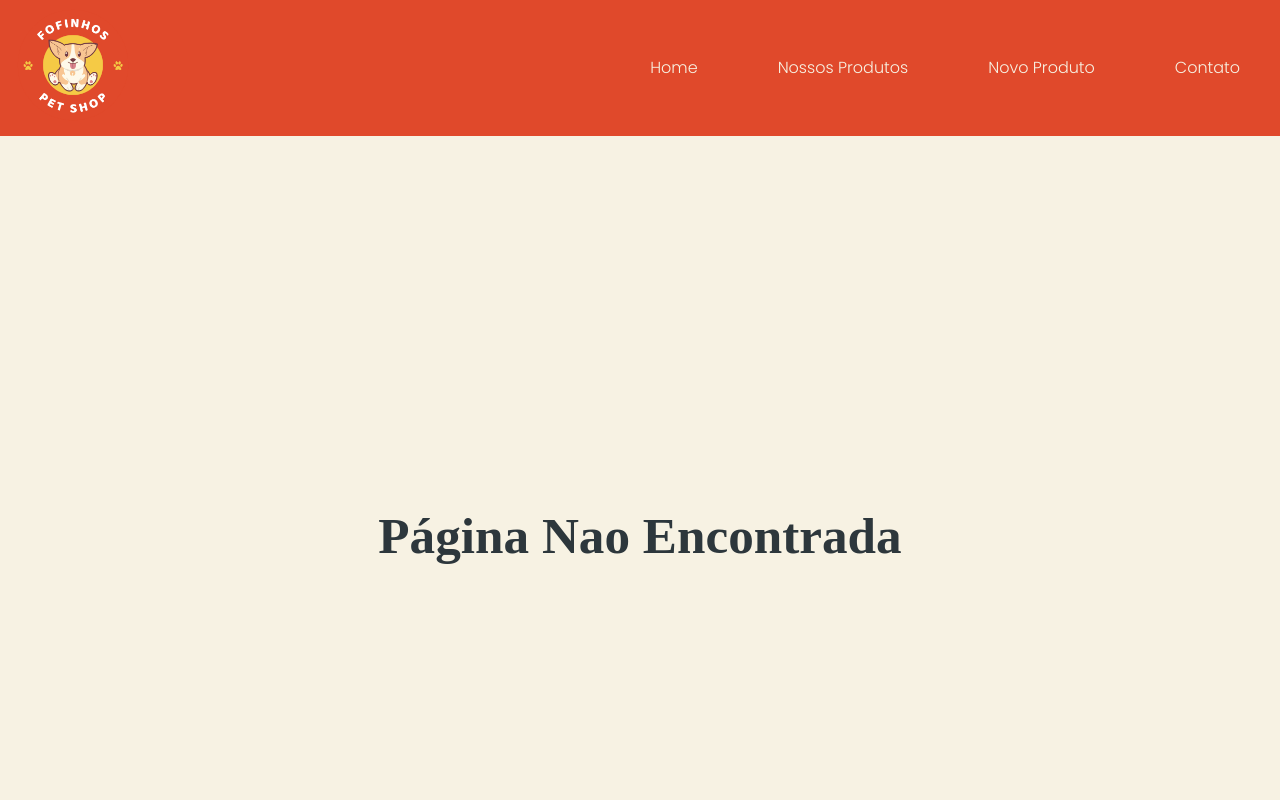
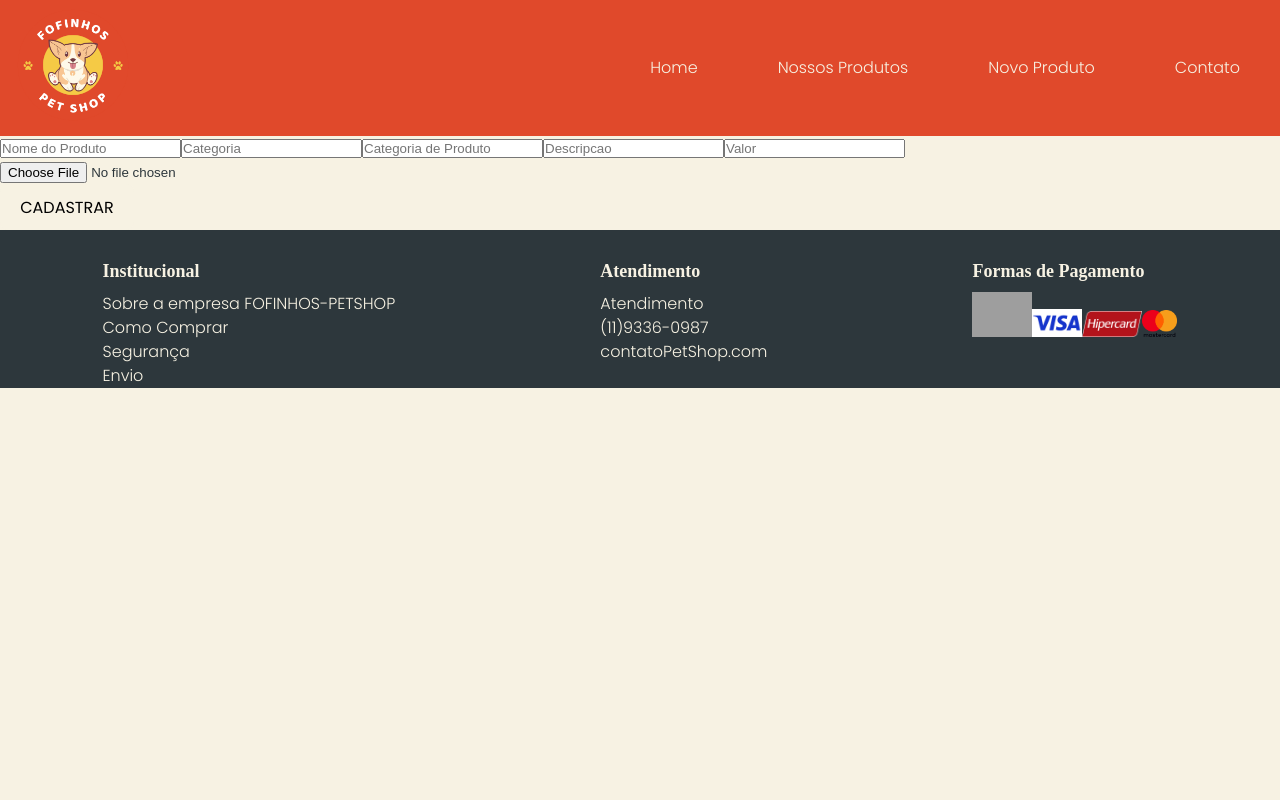
Before and after one commit to Solangelis/petShopToti, a React (Vite) app in the folder cliente/: page /editar-produto/1 in a window 1280 px wide. Shown: the top 800 px of the page. Built offline with nearby package versions, Linux system fonts and the light colour scheme; no server answers; grey boxes are pictures that could not be loaded; a web font is replaced by a local one.

Commit message:
Instalando Formik y corrigiendo errores en POST y PUT

```diff
--- a/cliente/src/App.jsx
+++ b/cliente/src/App.jsx
@@ -1,7 +1,7 @@
 import { Routes, Route } from 'react-router-dom';
 import Navbar from './components/Navbar/Navbar';
 import Home from './pages/Home';
-import ProdutoForm from './pages/ProdutoForm';
+// import ProdutoForm from './pages/ProdutoForm';
 import PaginaDoProduto from './pages/PaginaDoProduto';
 import Contato from './pages/Contato';
 import NaoEncontrada from './pages/NaoEncontrada';
@@ -18,8 +18,8 @@ function App() {
       <Routes>
         <Route path='/' element={<Home />} />
         <Route path='/criar-produto' element={<FormProdutos />} />
-        {/* <Route path='/novo-produto' element={<ProdutoForm />} />
-        <Route path='/editar-produto/:id' element={<ProdutoForm />} /> */}
+        {/* <Route path='/novo-produto' element={<ProdutoForm />} /> */}
+        <Route path='/editar-produto/:id' element={<FormProdutos />} />
         <Route path='/produtos/:id' element={<PaginaDoProduto />} />
         <Route path='/contato' element={<Contato />} />
         <Route path='*' element={<NaoEncontrada />} />
--- a/cliente/src/api/produtos.api.jsx
+++ b/cliente/src/api/produtos.api.jsx
@@ -2,6 +2,31 @@ import { api } from './index.axios';
 
 export const obterReqProdutos = async () => await api.get('/produtos');
 
-export const criarReqProdutos = async (produto) => await api.post('/produtos', produto);
+export const criarReqProdutos = async (produto) => {
+  const formData = new FormData();
+  for(let key in produto){
+    formData.append(key, produto[key])
+  }
+
+   return await api.post('/produtos', formData,{
+    headers:{
+      'Content-Type': 'multipart/form-data'
+    }
+  });
+}
+
+export const updateReqProdutos = async (id, newProdutos) => {
+  const formData = new FormData();
+  for (let key in newProdutos) {
+    formData.append(key, newProdutos[key]);
+  }
+  return await api.put('/produtos/' + id, formData, {
+    headers: {
+      'Content-Type': 'multipart/form-data',
+    },
+  });
+};
+
+export const obterReqProduto = async(id) => await api.get('/produtos/' + id)
 
 export const deleteReqProdutos = async (id) => await api.delete('/produtos/' + id)
--- a/cliente/src/context/ProdutosProvider.jsx
+++ b/cliente/src/context/ProdutosProvider.jsx
@@ -3,6 +3,8 @@ import {
   obterReqProdutos,
   criarReqProdutos,
   deleteReqProdutos,
+  obterReqProduto,
+  updateReqProdutos,
 } from '../api/produtos.api';
 import { useNavigate } from 'react-router-dom';
 
@@ -35,6 +37,26 @@ export const ProdutosProvider = ({ children }) => {
     navigate('/');
   };
 
+  const getProduct = async (id) => {
+    try {
+      const res = await obterReqProduto(id);
+      return res.data
+    } catch (error) {
+      console.log(error)
+
+    }
+  }
+
+  const updateProduct = async (id, produto) => {
+    try {
+      const res = await updateReqProdutos(id, produto)
+      setProdutos(produtos.map((produto) => produto._id === id ? res.data : produto))
+    } catch (error) {
+      console.error({'Message': error})
+    }
+
+  }
+
   useEffect(() => {
     getProducts();
   }, []);
@@ -45,6 +67,8 @@ export const ProdutosProvider = ({ children }) => {
         produtos,
         createProduct,
         deleteProduct,
+        getProduct,
+        updateProduct,
       }}
     >
       {children}
--- a/cliente/src/pages/FormProdutos.jsx
+++ b/cliente/src/pages/FormProdutos.jsx
@@ -1,35 +1,69 @@
+import { useEffect, useState } from 'react';
 import { Formik, Form, Field } from 'formik';
 import { useProdutos } from '../context/ProdutosProvider';
-import { useNavigate } from 'react-router-dom';
+import { useNavigate, useParams } from 'react-router-dom';
 
 export default function FormProdutos() {
-  const { createProduct } = useProdutos();
+  const { createProduct, getProduct, updateProduct } = useProdutos();
   const navigate = useNavigate();
+  const params = useParams();
+  const [produto, setProduto] = useState({
+    titulo: '',
+    categoria: '',
+    categoriaProduto: '',
+    descripcao: '',
+    valor: '',
+    image: null,
+  });
+
+  useEffect(() => {
+    if (params.id) {
+      (async () => {
+        const res = await getProduct(params.id);
+        setProduto({
+          titulo: res.titulo,
+          categoria: res.categoria,
+          categoriaProduto: res.categoriaProduto,
+          descripcao: res.descripcao,
+          valor: res.valor
+        });
+      })();
+    }
+  }, [params.id, getProduct]);
+
   return (
     <>
       <Formik
-        initialValues={{
-          titulo: '',
-          categoria: '',
-          categoriaProduto: '',
-          descripcao: '',
-          valor: '',
-        }}
-
+        initialValues={produto}
         onSubmit={async (values, actions) => {
-
-          await createProduct(values);
+          if (params.id) {
+            await updateProduct(params.id, values);
+            navigate('/produtos' + params.id)
+          } else {
+            await createProduct(values);
+          }
+          actions.setSubmitting(false);
           navigate('/');
         }}
+        enableReinitialize
       >
-        {({ handleSubmit }) => (
+        {({ handleSubmit, setFieldValue, isSubmitting }) => (
           <Form onSubmit={handleSubmit}>
             <Field name='titulo' placeholder='Nome do Produto' />
             <Field name='categoria' placeholder='Categoria' />
             <Field name='categoriaProduto' placeholder='Categoria de Produto' />
             <Field name='descripcao' placeholder='Descripcao' />
             <Field type='number' name='valor' placeholder='Valor' />
-            <button type='submit'>Cadastrar</button>
+            <div className='image_imput'>
+              <input
+                type='file'
+                name='image'
+                onChange={(e) => setFieldValue('image', e.target.files[0])}
+              />
+            </div>
+            <button type='submit' disabled={isSubmitting}>
+              {isSubmitting ? 'Carregando...' : 'Cadastrar'}
+            </button>
           </Form>
         )}
       </Formik>
--- a/cliente/src/pages/PaginaDoProduto.jsx
+++ b/cliente/src/pages/PaginaDoProduto.jsx
@@ -4,34 +4,29 @@ import { useParams, useNavigate } from 'react-router-dom';
 import './syles/PaginadoProduto.css';
 
 export default function PaginaDoProduto() {
-  const { deleteProduct } = useProdutos();
+  const { deleteProduct, getProduct } = useProdutos();
   const params = useParams();
   const navigate = useNavigate();
+
   const [produto, setProduto] = useState({
-    image: '',
     titulo: '',
+    categoria: '',
     categoriaProduto: '',
     descripcao: '',
     valor: '',
+    image: ''
   });
-  //Mostrar Produto
-  const fetchProduto = async () => {
-    const res = await api.get('/produtos/' + params.id);
-    setProduto(res.data);
-  };
-  //Valor porcentagem dinamico
-  var porcentagem = (produto.valor * 20) / 100;
+
+  let porcentagem = (produto.valor * 20) / 100;
   porcentagem += produto.valor;
 
   useEffect(() => {
-    fetchProduto();
-  }, [params.id]);
+    (async() => {
+      const produto = await getProduct(params.id);
+      setProduto(produto)
+    })();
+  }, []);
 
-  //Deletar
-  // const handleDelete = async () => {
-  //   const res = await api.delete('/produtos/' + params.id);
-  //   navigate('/');
-  // };
 
   return (
     <section className='produ_container'>
@@ -50,7 +45,10 @@ export default function PaginaDoProduto() {
             >
               Editar
             </button>
-            <button className='btn_delete' onClick={() => deleteProduct(params.id)}>
+            <button
+              className='btn_delete'
+              onClick={() => deleteProduct(params.id)}
+            >
               Deletar
             </button>
           </div>
```
